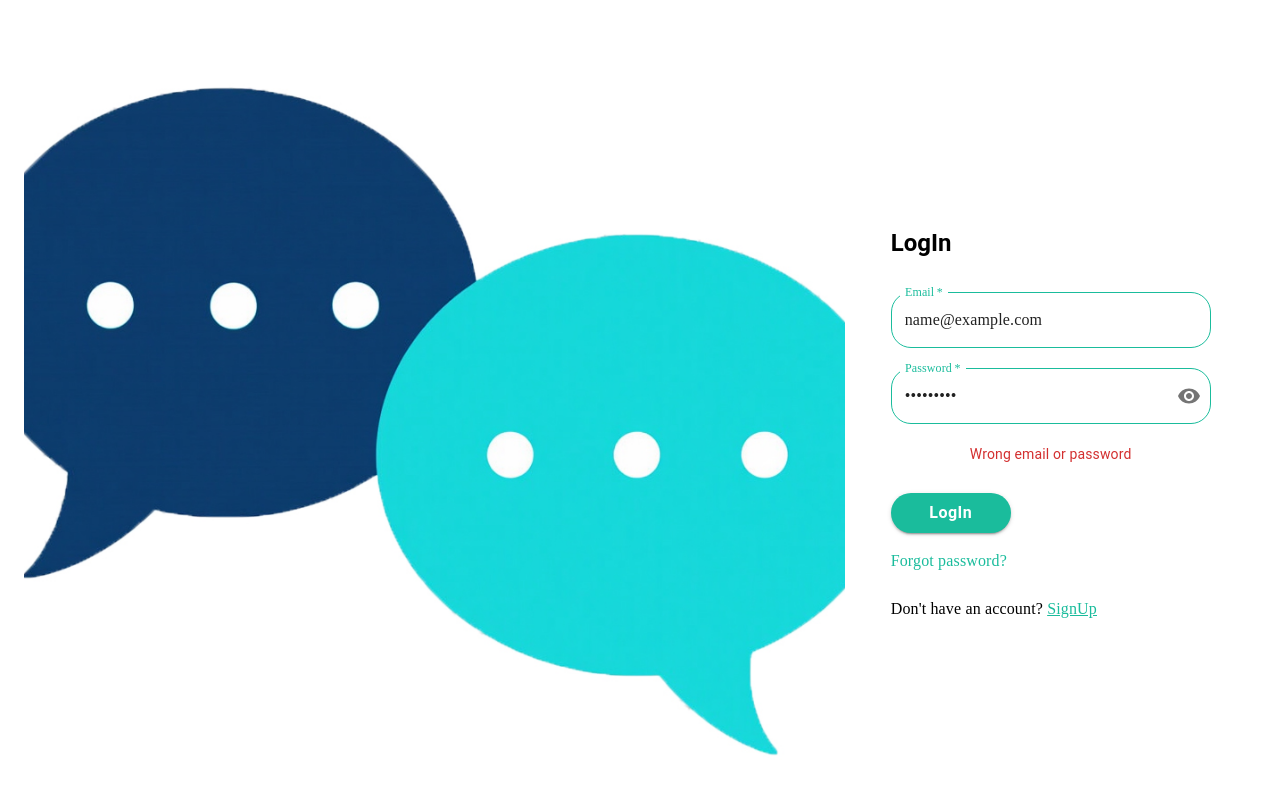
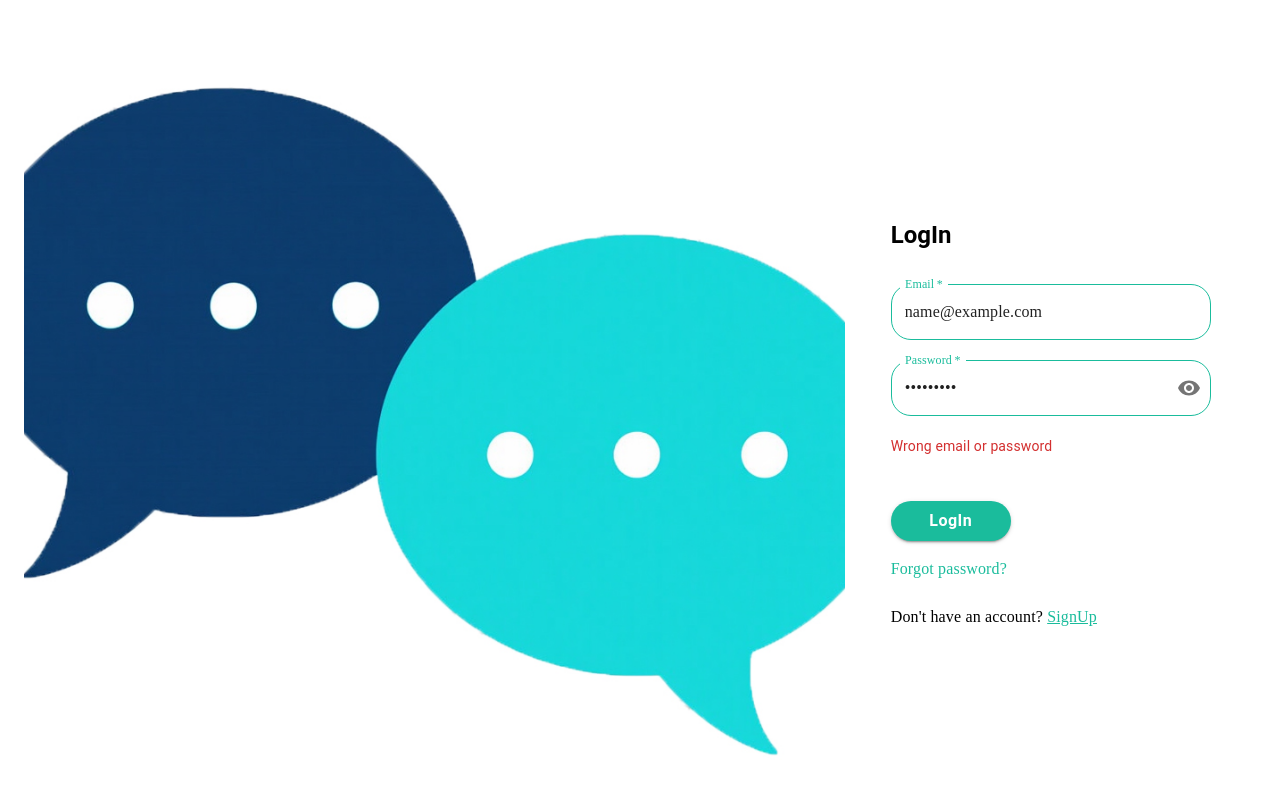
Before and after one commit to HarutyunNersesyan/talk_space_ui, a React (Create React App) app: page /login in a window 1280 px wide. Both pictures are taken after typing "name@example.com", "Sample123" into the empty fields and a click on the button "LogIn". Shown: the top 794 px of the page. Built offline with nearby package versions, Linux system fonts and the light colour scheme; no server answers.

Commit message:
Fixed bugs.

```diff
--- a/src/pages/login/LoginForm.tsx
+++ b/src/pages/login/LoginForm.tsx
@@ -14,7 +14,7 @@ import Visibility from '@mui/icons-material/Visibility';
 import VisibilityOff from '@mui/icons-material/VisibilityOff';
 
 const apiUrl = process.env.REACT_APP_API_URL;
-const blue = '#1abc9c'; // Same blue color from SignUpForm
+const blue = '#1abc9c';
 
 const LoginForm: React.FC = () => {
     const [email, setEmail] = useState<string>('');
@@ -27,16 +27,23 @@ const LoginForm: React.FC = () => {
     const handleLogin = async (e: FormEvent) => {
         e.preventDefault();
         try {
-            const response = await axios.post<{ token: string; userName: string }>(`${apiUrl}/account/auth`, {
+            const response = await axios.post(`${apiUrl}/account/auth`, {
                 email,
                 password,
             });
-            localStorage.setItem('token', response.data.token);
-            localStorage.setItem('userName', response.data.userName);
-            authContext.setUser(response.data.userName);
-            navigate('/home');
-        } catch (err) {
-            setError('Wrong email or password');
+
+            if (response.status === 200) {
+                localStorage.setItem('token', response.data.token);
+                localStorage.setItem('userName', response.data.userName);
+                authContext.setUser(response.data.userName);
+                navigate('/home');
+            }
+        } catch (err: any) {
+            if (err.response && err.response.status === 403) {
+                setError(err.response.data);
+            } else {
+                setError('Wrong email or password');
+            }
         }
     };
 
@@ -187,7 +194,12 @@ const LoginForm: React.FC = () => {
 
                         {/* Error Message */}
                         {error && (
-                            <Typography color="error" sx={{ fontSize: '14px', textAlign: 'center' }}>
+                            <Typography color="error" sx={{
+                                fontSize: '14px',
+                                textAlign: 'left',
+                                whiteSpace: 'pre-line',
+                                marginBottom: '16px'
+                            }}>
                                 {error}
                             </Typography>
                         )}
```
Also changed, not shown: src/assets/network/connection-pattern.svg (added), src/assets/network/network-bg.jpg (added), src/pages/login/LoginPage.tsx (line endings or trailing spaces).
